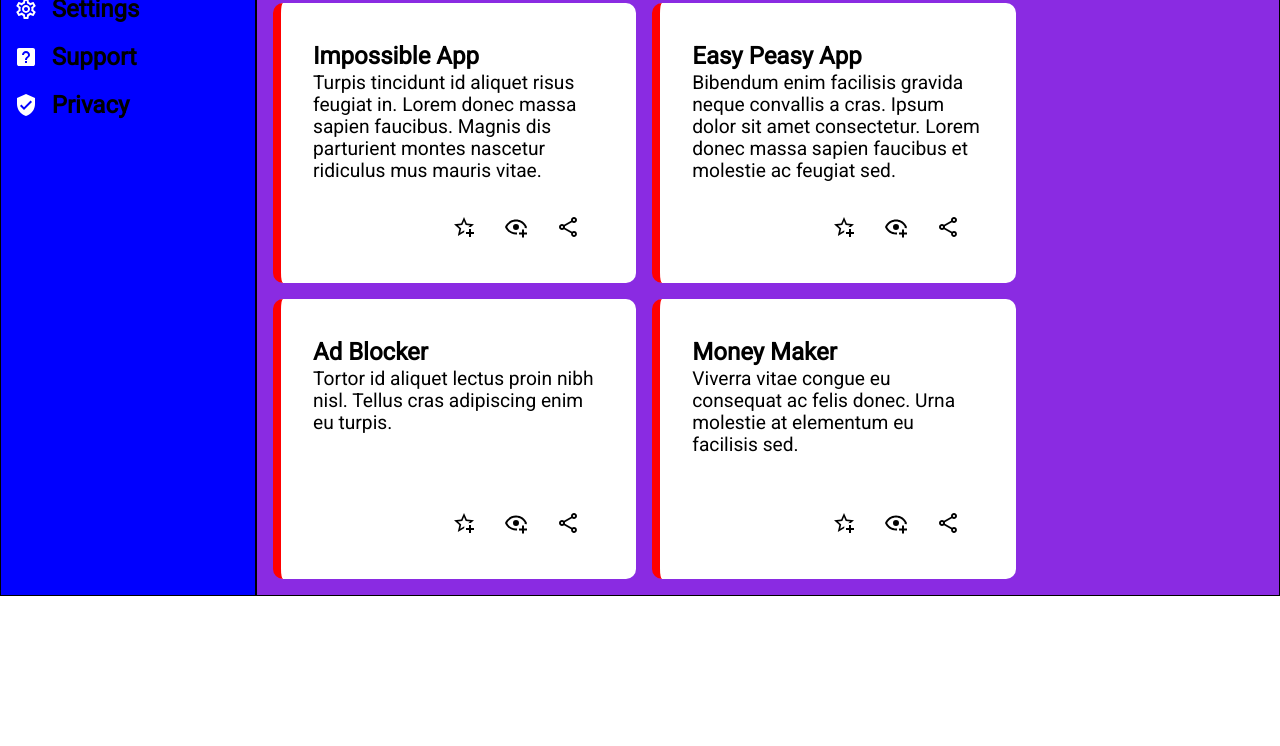
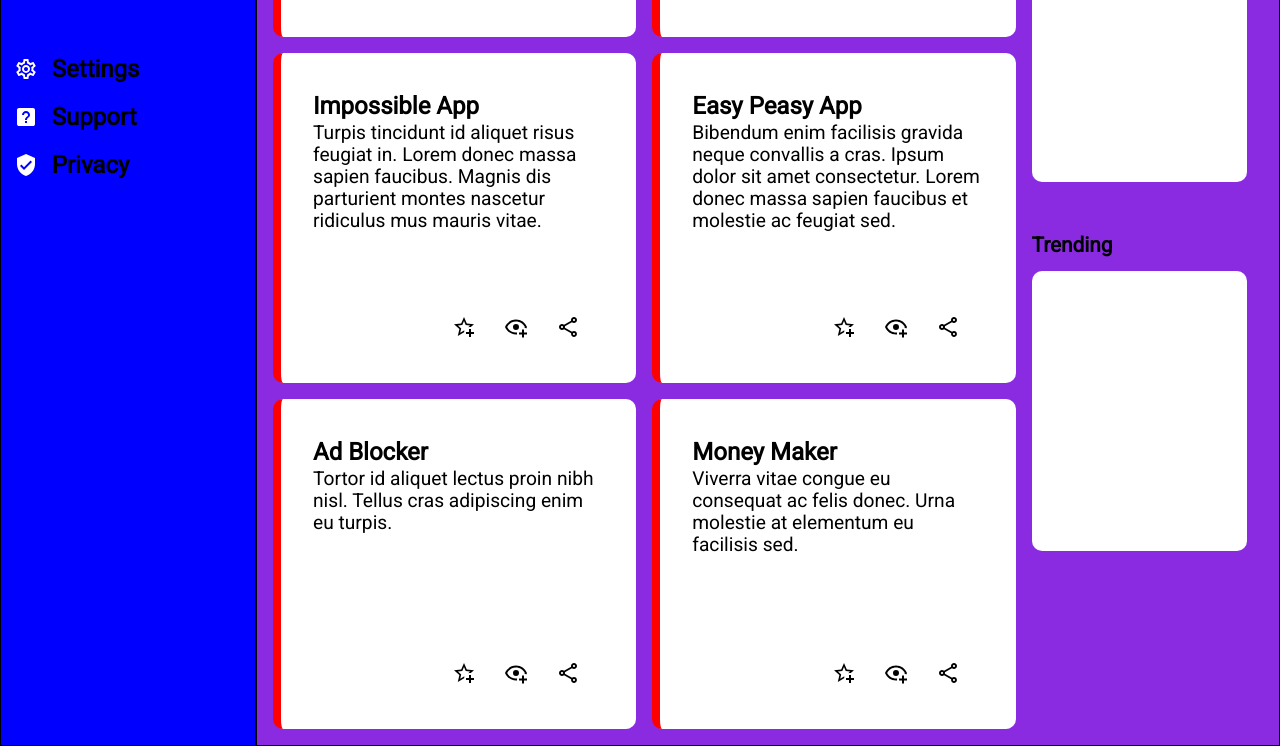
Before and after one commit to gcerv93/admin-dashboard, a plain HTML site: page index.html in a window 1280 px wide. Shown: the part 543-1289 px from the top of the page. Before the commit the page ends 1139 px from the top, so only its background shows below. Drawn offline with Linux system fonts and the light colour scheme.

Commit message:
add main content right side layout

```diff
--- a/index.html
+++ b/index.html
@@ -137,7 +137,14 @@
         </div>
       </div>
       <p>Announcements</p>
-      <div class="side-cards"></div>
+      <div class="side-cards">
+        <div class="side-top-card">
+
+        </div>
+        <p>Trending</p>
+        <div class="side-bottom-card">
+        </div>
+      </div>
     </div>
   </div>
 </body>
--- a/styles/styles.css
+++ b/styles/styles.css
@@ -589,7 +589,7 @@ html, body {
   background-color: white;
   border-left-color: red;
   /* temp */
-  height: 200px;
+  height: 250px;
   border-radius: 10px;
   padding: 2.5rem 2rem;
   display: grid;
@@ -616,5 +616,24 @@ html, body {
 
 .side-cards {
   grid-column: 2;
-  grid-row: 1 / span 3;
+  grid-row: 2 / span 2;
+  display: grid;
+  gap: 2rem;
+  grid-template-columns: 1fr;
+  grid-template-rows: 3fr 25px 3fr;
+  padding-right: 2rem;
 }
+
+.side-cards div {
+  background-color: white;
+  border-radius: 10px;
+}
+
+.side-cards>div:last-child {
+  height: 280px;
+}
+
+.side-cards p {
+  font-size: 1.3rem;
+  font-weight: 700;
+}
```
